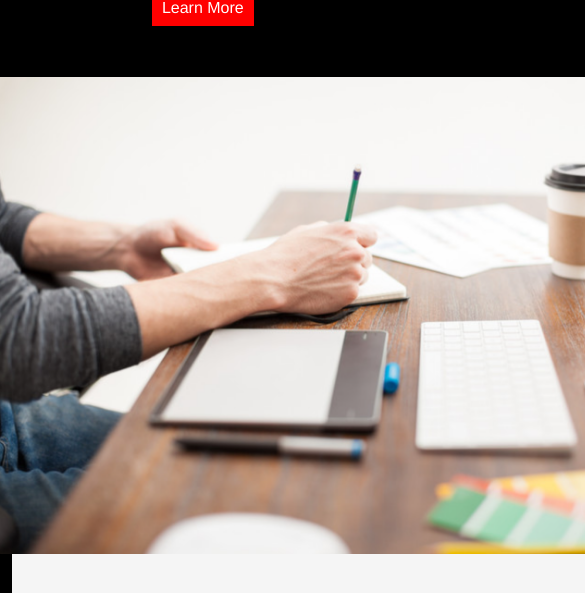
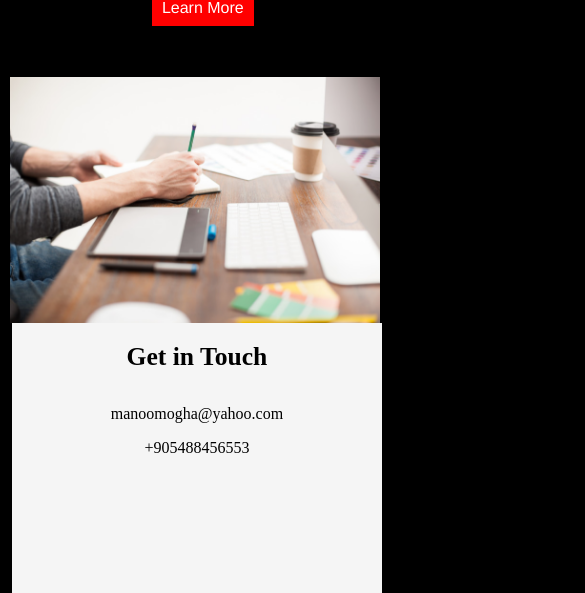
Before and after one commit to omoghaoghenemano/myPortfolio, a React (Create React App) app: page / in a window 390 px wide. Shown: the part 578-1171 px from the top of the page, 585 px wide, since content can reach past the window. Built offline with nearby package versions, Linux system fonts and the light colour scheme.

Commit message:
react mobile

```diff
--- a/src/components/Controller/DesignHome.css
+++ b/src/components/Controller/DesignHome.css
@@ -24,7 +24,7 @@
   }
 
   .getintouch{
-      width: 85vh ;
+      width: 95%;
       height: 50vh;
 
      margin-left: 3%;
@@ -55,7 +55,7 @@
   .aboutimage{
 
 
-      width: 85vh;
+      width: 95%;
       display: flex;
       margin: 0 auto;
 
--- a/src/components/Navbar.css
+++ b/src/components/Navbar.css
@@ -78,7 +78,7 @@ font-family: serif;
     height: 90vh;
     position: absolute;
     top: 80px;
-    left: -300%;
+    left: -100%;
     margin-top: -3%;
 
     opacity: 1;
```
